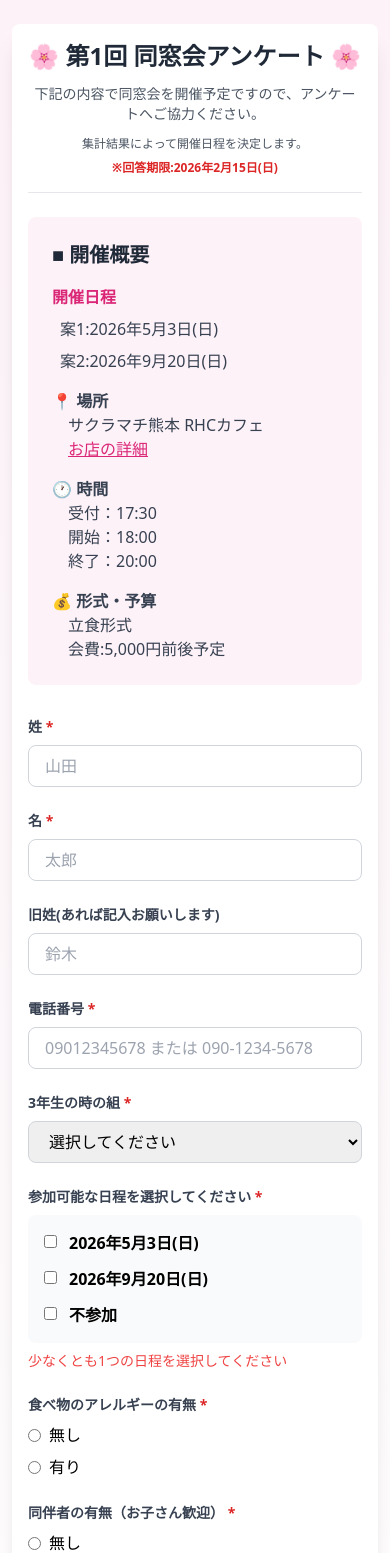
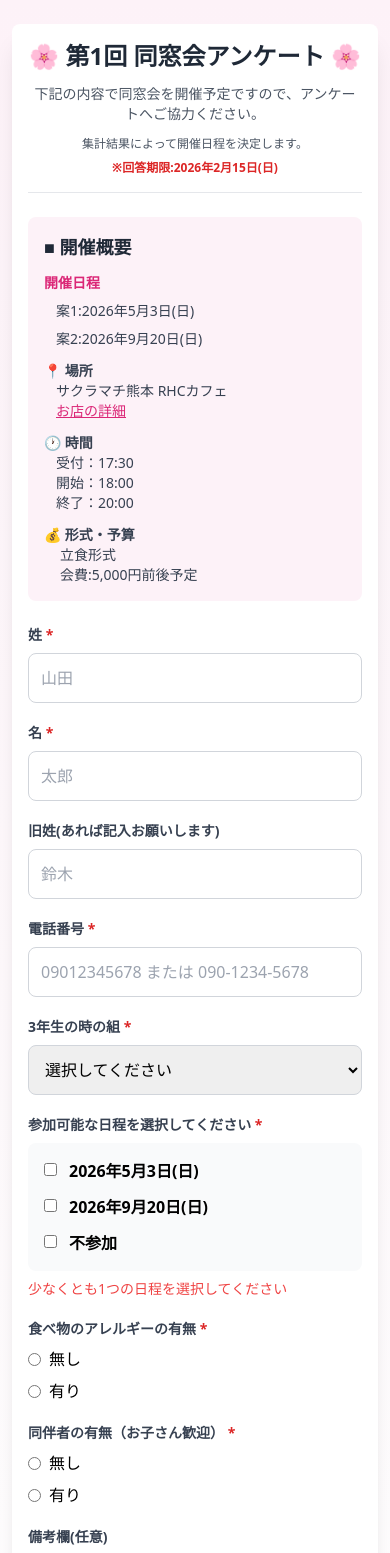
Before and after one commit to Hapiemon/dosokai, a Next.js app: page /form1 in a window 390 px wide. Shown: the top 1553 px of the page. Built offline with nearby package versions, Linux system fonts and the light colour scheme; no server answers; the database is empty.

Commit message:
レスポンスフォームのスタイルを調整し、テキストサイズとマージンを変更

```diff
--- a/app/components/ResponseForm.tsx
+++ b/app/components/ResponseForm.tsx
@@ -159,48 +159,48 @@ export default function ResponseForm({ formId = 'form1' }: ResponseFormProps) {
           </div>
 
           {/* イベント詳細 */}
-          <div className="bg-pink-50 rounded-lg p-6 mb-8">
-            <h2 className="text-xl font-bold text-gray-800 mb-4">■ 開催概要</h2>
-            <div className="space-y-4 text-gray-700">
+          <div className="bg-pink-50 rounded-lg p-4 sm:p-6 mb-6 sm:mb-8">
+            <h2 className="text-lg sm:text-xl font-bold text-gray-800 mb-3 sm:mb-4">■ 開催概要</h2>
+            <div className="space-y-3 sm:space-y-4 text-sm sm:text-base text-gray-700">
               <div className="space-y-2">
                 <p className="font-semibold text-pink-600 mb-2">開催日程</p>
                 {isForm2 ? (
-                  <label className="flex items-center ml-2">
-                    <span className="text-base">2026年9月20日(日)</span>
+                  <label className="flex items-center ml-3 sm:ml-4">
+                    <span className="text-sm sm:text-base">2026年9月20日(日)</span>
                   </label>
                 ) : (
                   <>
-                    <label className="flex items-center ml-2">
-                      <span className="text-base">案1:2026年5月3日(日)</span>
+                    <label className="flex items-center ml-3 sm:ml-4">
+                      <span className="text-sm sm:text-base">案1:2026年5月3日(日)</span>
                     </label>
-                    <label className="flex items-center ml-2">
-                      <span className="text-base">案2:2026年9月20日(日)</span>
+                    <label className="flex items-center ml-3 sm:ml-4">
+                      <span className="text-sm sm:text-base">案2:2026年9月20日(日)</span>
                     </label>
                   </>
                 )}
               </div>
               <div>
                 <p className="font-semibold">📍 場所</p>
-                <p className="ml-4">{isForm2 ? 'サクラマチ屋上 Cafe & Garden Bar クラック' : 'サクラマチ熊本 RHCカフェ'}</p>
+                <p className="ml-3 sm:ml-4 text-sm sm:text-base">{isForm2 ? 'サクラマチ屋上 Cafe & Garden Bar クラック' : 'サクラマチ熊本 RHCカフェ'}</p>
                 {isForm2 ? (
-                  <p className="ml-4"><a href="https://sakuramachi-kumamoto.jp/shop/cafegardenbar-craic" className="text-pink-600 underline" target="_blank" rel="noopener noreferrer">会場サイト</a></p>
+                  <p className="ml-3 sm:ml-4"><a href="https://sakuramachi-kumamoto.jp/shop/cafegardenbar-craic" className="text-pink-600 underline text-sm sm:text-base" target="_blank" rel="noopener noreferrer">会場サイト</a></p>
                 ) : (
-                  <p className="ml-4"><a href="https://sakuramachi-kumamoto.jp/shop/rhcronherman_cafe" className="text-pink-600 underline" target="_blank" rel="noopener noreferrer">お店の詳細</a></p>
+                  <p className="ml-3 sm:ml-4"><a href="https://sakuramachi-kumamoto.jp/shop/rhcronherman_cafe" className="text-pink-600 underline text-sm sm:text-base" target="_blank" rel="noopener noreferrer">お店の詳細</a></p>
                 )}
               </div>
               <div>
                 <p className="font-semibold">🕐 時間</p>
                 {isForm2 ? (
                   <>
-                    <p className="ml-4">受付開始：16:00</p>
-                    <p className="ml-4">同窓会開始：16:30</p>
-                    <p className="ml-4">終了：18:30</p>
+                    <p className="ml-3 sm:ml-4 text-sm sm:text-base">受付開始：16:00</p>
+                    <p className="ml-3 sm:ml-4 text-sm sm:text-base">同窓会開始：16:30</p>
+                    <p className="ml-3 sm:ml-4 text-sm sm:text-base">終了：18:30</p>
                   </>
                 ) : (
                   <>
-                    <p className="ml-4">受付：17:30</p>
-                    <p className="ml-4">開始：18:00</p>
-                    <p className="ml-4">終了：20:00</p>
+                    <p className="ml-3 sm:ml-4 text-sm sm:text-base">受付：17:30</p>
+                    <p className="ml-3 sm:ml-4 text-sm sm:text-base">開始：18:00</p>
+                    <p className="ml-3 sm:ml-4 text-sm sm:text-base">終了：20:00</p>
                   </>
                 )}
               </div>
@@ -208,7 +208,7 @@ export default function ResponseForm({ formId = 'form1' }: ResponseFormProps) {
                 <p className="font-semibold">💰 形式・予算</p>
                 {isForm2 ? (
                   <>
-                    <p className="ml-4">形式：着席</p>
+                    <p className="ml-3 sm:ml-4 text-sm sm:text-base">形式：着席</p>
                     <p className="ml-4">ドレスコード：なし</p>
                     <p className="ml-4">参加費：3,800円</p>
                     <p className="ml-4">集金方法：当日現金 もしくは オンライン送金（PayPay）</p>
@@ -225,72 +225,72 @@ export default function ResponseForm({ formId = 'form1' }: ResponseFormProps) {
           </div>
 
           {/* フォーム */}
-          <form onSubmit={handleSubmit} className="space-y-6">
+          <form onSubmit={handleSubmit} className="space-y-5 sm:space-y-6">
             {/* 姓 */}
             <div>
-              <label className="block text-sm font-bold text-gray-700 mb-2">
+              <label className="block text-sm sm:text-base font-bold text-gray-700 mb-2">
                 姓 <span className="text-red-600">*</span>
               </label>
               <input
                 type="text"
                 value={formData.lastName}
                 onChange={(e) => setFormData({ ...formData, lastName: e.target.value })}
-                className="w-full px-4 py-2 border border-gray-300 rounded-lg focus:ring-2 focus:ring-pink-500 focus:border-transparent"
+                className="w-full px-3 sm:px-4 py-3 sm:py-2 border border-gray-300 rounded-lg focus:ring-2 focus:ring-pink-500 focus:border-transparent text-base"
                 placeholder="山田"
               />
             </div>
 
             {/* 名 */}
             <div>
-              <label className="block text-sm font-bold text-gray-700 mb-2">
+              <label className="block text-sm sm:text-base font-bold text-gray-700 mb-2">
                 名 <span className="text-red-600">*</span>
               </label>
               <input
                 type="text"
                 value={formData.firstName}
                 onChange={(e) => setFormData({ ...formData, firstName: e.target.value })}
-                className="w-full px-4 py-2 border border-gray-300 rounded-lg focus:ring-2 focus:ring-pink-500 focus:border-transparent"
+                className="w-full px-3 sm:px-4 py-3 sm:py-2 border border-gray-300 rounded-lg focus:ring-2 focus:ring-pink-500 focus:border-transparent text-base"
                 placeholder="太郎"
               />
             </div>
 
             {/* 旧姓 */}
             <div>
-              <label className="block text-sm font-bold text-gray-700 mb-2">
+              <label className="block text-sm sm:text-base font-bold text-gray-700 mb-2">
                 旧姓(あれば記入お願いします)
               </label>
               <input
                 type="text"
                 value={formData.maidenName}
                 onChange={(e) => setFormData({ ...formData, maidenName: e.target.value })}
-                className="w-full px-4 py-2 border border-gray-300 rounded-lg focus:ring-2 focus:ring-pink-500 focus:border-transparent"
+                className="w-full px-3 sm:px-4 py-3 sm:py-2 border border-gray-300 rounded-lg focus:ring-2 focus:ring-pink-500 focus:border-transparent text-base"
                 placeholder="鈴木"
               />
             </div>
 
             {/* 電話番号 */}
             <div>
-              <label className="block text-sm font-bold text-gray-700 mb-2">
+              <label className="block text-sm sm:text-base font-bold text-gray-700 mb-2">
                 電話番号 <span className="text-red-600">*</span>
               </label>
               <input
                 type="tel"
                 value={formData.phone}
                 onChange={(e) => setFormData({ ...formData, phone: e.target.value })}
-                className="w-full px-4 py-2 border border-gray-300 rounded-lg focus:ring-2 focus:ring-pink-500 focus:border-transparent"
+                className="w-full px-3 sm:px-4 py-3 sm:py-2 border border-gray-300 rounded-lg focus:ring-2 focus:ring-pink-500 focus:border-transparent text-base"
                 placeholder="09012345678 または 090-1234-5678"
               />
             </div>
 
             {/* 組 */}
             <div>
-              <label className="block text-sm font-bold text-gray-700 mb-2">
+              <label className="block text-sm sm:text-base font-bold text-gray-700 mb-2">
                 3年生の時の組 <span className="text-red-600">*</span>
               </label>
               <select
                 value={formData.class}
                 onChange={(e) => setFormData({ ...formData, class: e.target.value })}
-                className="w-full px-4 py-2 border border-gray-300 rounded-lg focus:ring-2 focus:ring-pink-500 focus:border-transparent"
+                className="w-full px-3 sm:px-4 py-3 sm:py-2 border border-gray-300 rounded-lg focus:ring-2 focus:ring-pink-500 focus:border-transparent text-base"
               >
                 <option value="">選択してください</option>
                 <option value="1">1組</option>
```
